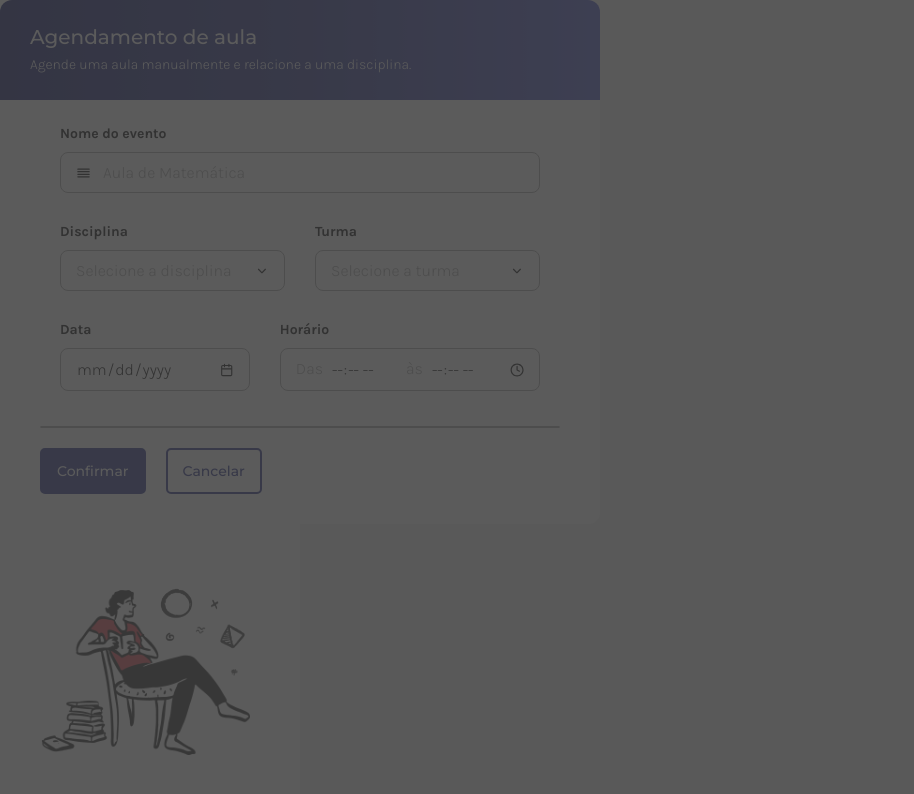
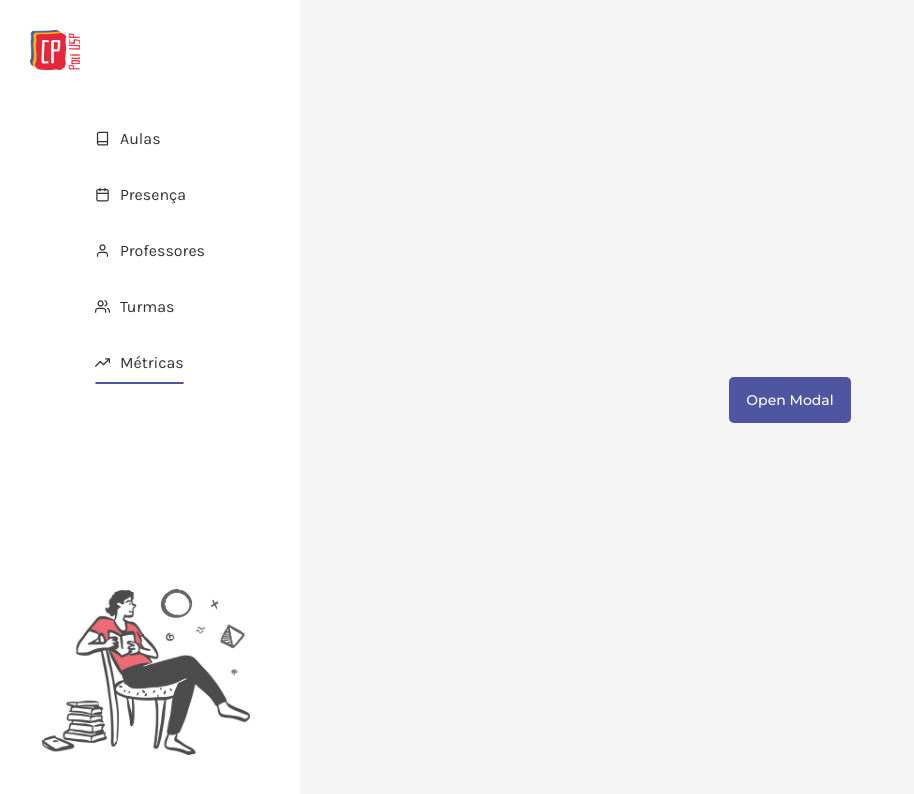
Before and after one commit to lucas-pvg/cp-presenca-cursinho-frontend, a React (Vite) app: page /metrics in a window 1280 px wide. Shown: the top 794 px of the page, without its empty margins (0-914 px from the left). Built offline with nearby package versions, Linux system fonts and the light colour scheme.

Commit message:
✨ Added CreateClass modal for testing

```diff
--- a/src/App.tsx
+++ b/src/App.tsx
@@ -1,11 +1,14 @@
+import { useState } from 'react'
 import { Routes, Route } from 'react-router-dom'
 import { Navbar } from './components/navbar/Navbar'
 import { Table } from './components/table/Table'
 import { CreateClass } from './components/modal/create-class'
+import { Button } from './components/button/Button'
 import { Class, classes } from './data/classes'
 import './App.css'
 
 function App() {
+  const [ open, setOpen ] = useState(false)
   const classData = classes.map((obj) => {
     return (Object.keys(obj).map((key) => obj[key as keyof Class]))
   })
@@ -33,7 +36,8 @@ function App() {
           <Route path="/classes" element={<h1>Turmas</h1>} />
           <Route path="/metrics" element={
             <>
-              <CreateClass mode='light' />
+              <Button onClick={() => setOpen(true)}>Open Modal</Button>
+              <CreateClass className={open ? 'modal-open' : 'modal-close'} mode='light' close={() => setOpen(false)} />
             </>
           } />
         </Routes>
```
